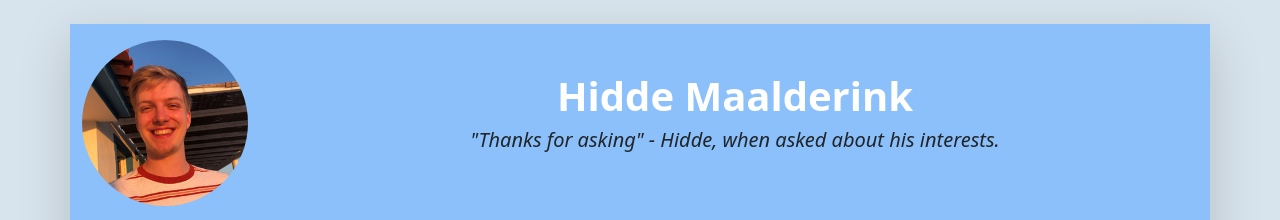
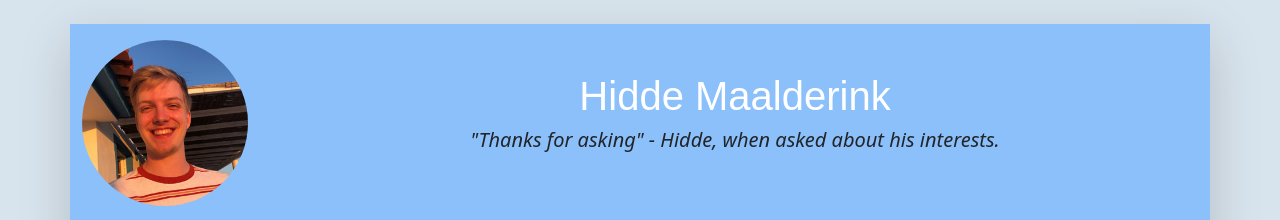
Before and after one commit to 214000/PRJ4-2022, a plain HTML site: page index.html in a window 1280 px wide. Shown: the top 220 px of the page. Drawn offline with nearby package versions, Linux system fonts and the light colour scheme.

Commit message:
Font change
Changed the font of the title

```diff
--- a/css/styles.css
+++ b/css/styles.css
@@ -47,6 +47,7 @@ body {
 .naampje {
 	color: #FFFFFF;
 	text-align: center;
+	font-family:"Papyrus", Fantasy, serif;
 }
 
 .taglinename {
--- a/index.html
+++ b/index.html
@@ -58,7 +58,7 @@
           A container to wrap around your name and tagline. Full-width at small size, then columns of increasing size.
         -->
         <div class="col-12 col-sm-8 col-md-9 col-lg-10 my-5 header-content">
-          <h1 class="naampje fw-bolder">Hidde Maalderink</h1>
+          <h1 class="naampje">Hidde Maalderink</h1>
           <h5 class="taglinename fst-italic">"Thanks for asking" - Hidde, when asked about his interests.</h5>
         </div>
       </header>
```
